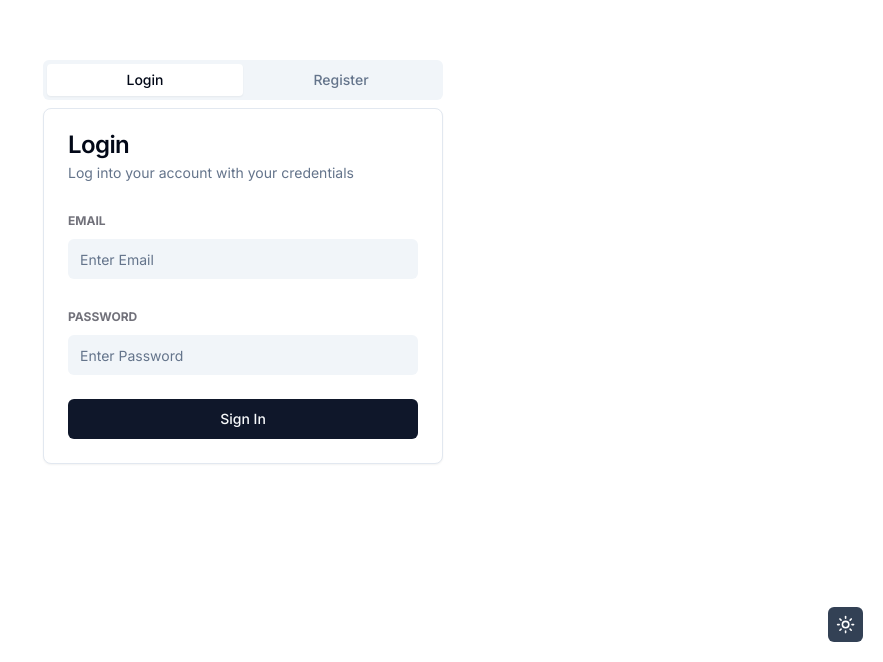
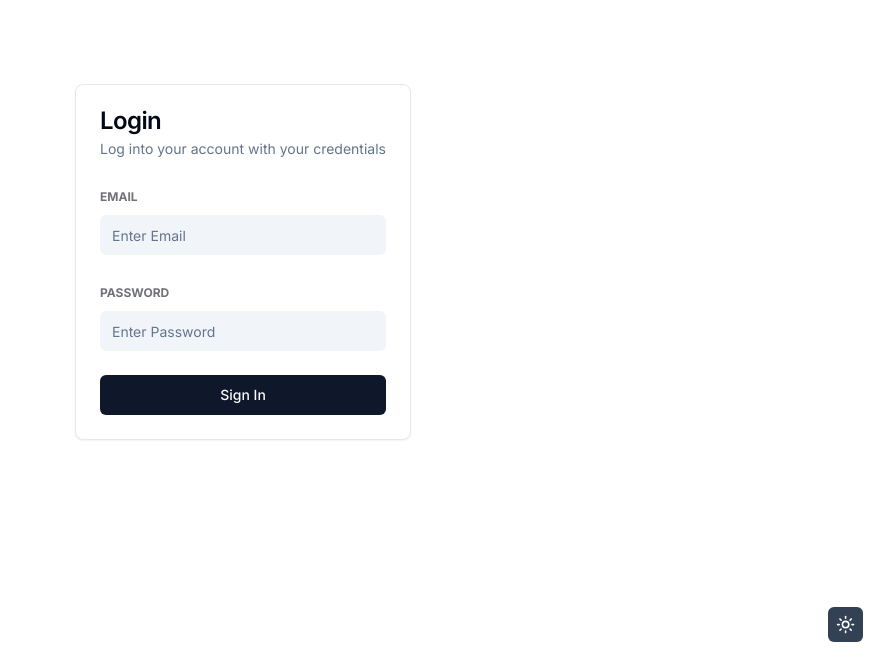
Before and after one commit to chuyendetonghop-getit/admin, a Next.js app: page /auth in a window 1280 px wide. Shown: the part 138-800 px from the top of the page, without its empty margins (397-1280 px from the left). Built offline with nearby package versions, Linux system fonts and the light colour scheme.

Commit message:
chore: Refactor AuthTabs component to use LoginForm only

```diff
--- a/components/auth/AuthTabs.tsx
+++ b/components/auth/AuthTabs.tsx
@@ -1,22 +1,7 @@
-import { Tabs, TabsContent, TabsList, TabsTrigger } from '@/components/ui/tabs';
-import LoginForm from './LoginForm';
-import RegisterForm from './RegisterForm';
+import LoginForm from "./LoginForm";
 
 const AuthTabs = () => {
-  return (
-    <Tabs defaultValue='login' className='w-[400px]'>
-      <TabsList className='grid w-full grid-cols-2'>
-        <TabsTrigger value='login'>Login</TabsTrigger>
-        <TabsTrigger value='register'>Register</TabsTrigger>
-      </TabsList>
-      <TabsContent value='login'>
-        <LoginForm />
-      </TabsContent>
-      <TabsContent value='register'>
-        <RegisterForm />
-      </TabsContent>
-    </Tabs>
-  );
+  return <LoginForm />;
 };
 
 export default AuthTabs;
```
